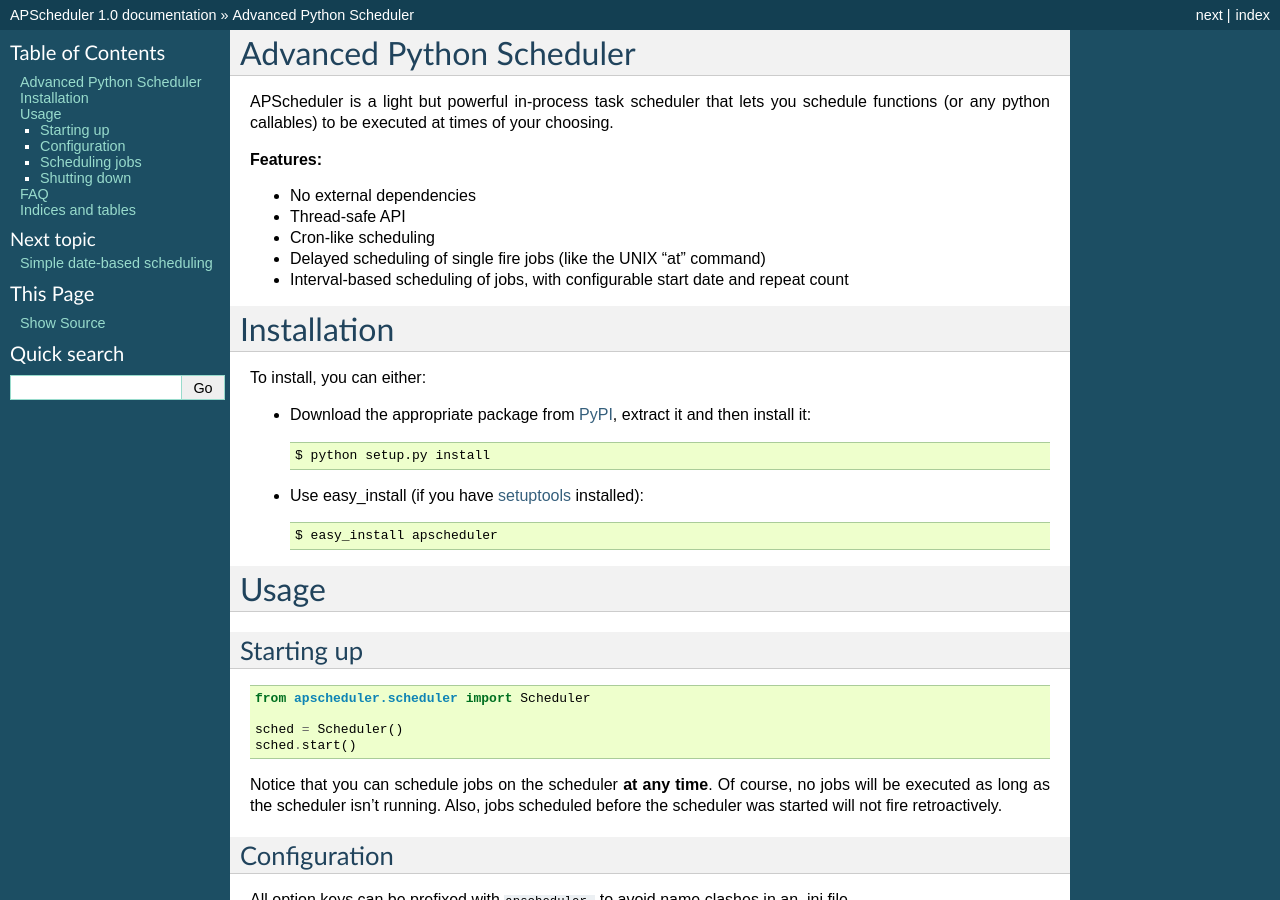
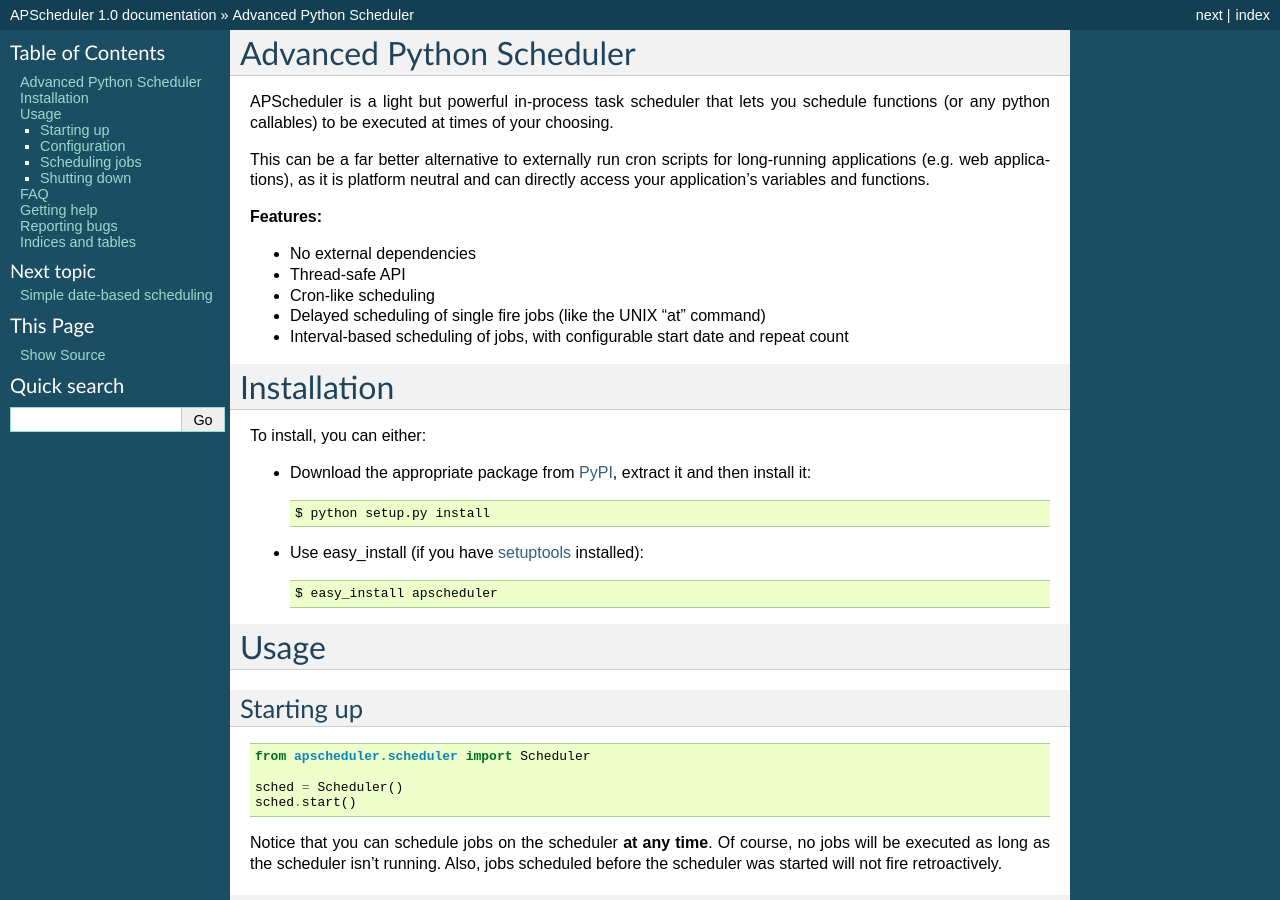
Before and after one commit to agronholm/apscheduler, a Sphinx documentation site: the page built from docs/index.rst, in a window 1280 px wide and 900 px high. Built offline with Sphinx 7.4.7, drawn with Linux system fonts in a browser that asks for light colours; some of the changed text lies outside the part shown.

Commit message:
* Added \"getting help\" and \"reporting bugs\" sections * Improved project description

```diff
--- a/docs/index.rst
+++ b/docs/index.rst
@@ -4,6 +4,10 @@
 APScheduler is a light but powerful in-process task scheduler that
 lets you schedule functions (or any python callables) to be executed at times
 of your choosing.
+
+This can be a far better alternative to externally run cron scripts for
+long-running applications (e.g. web applications), as it is platform neutral
+and can directly access your application's variables and functions.
 
 **Features:**
 
@@ -13,6 +17,7 @@
 * Delayed scheduling of single fire jobs (like the UNIX "at" command)
 * Interval-based scheduling of jobs, with configurable start date and
   repeat count
+
 
 Installation
 ============
@@ -139,6 +144,23 @@
 `can be found here <http://joeshaw.org/2009/02/24/605>`_.
 
 
+Getting help
+============
+
+If you have problems or other questions, you can either:
+
+* Join the ``#apscheduler`` channel on
+  `Freenode IRC <http://freenode.net/irc_servers.shtml>`_, or
+* Send email to <apscheduler at nextday dot fi>
+
+
+Reporting bugs
+==============
+
+A `bug tracker <http://bitbucket.org/agronholm/apscheduler/issues/>`_
+is provided by bitbucket.org.
+
+
 Indices and tables
 ==================
 
```
